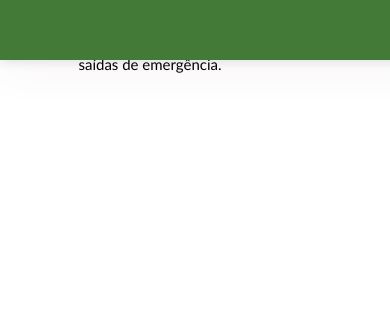
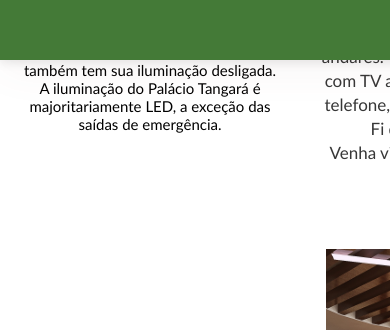
Before and after one commit to enricomartins018/mod5_devs_rest_hotel, a React (Vite) app: page / in a window 390 px wide. Shown: the part 514-844 px from the top of the page. Built offline with nearby package versions, Linux system fonts and the light colour scheme.

Commit message:
media querry

```diff
--- a/src/components/Footer/Footer.module.css
+++ b/src/components/Footer/Footer.module.css
@@ -1,7 +1,7 @@
 .footer {
-    margin-top: -145px;
+    /* margin-top: -145px; */
     width: 100%;
-    height: 380%;
+    /* height: 380%; */
     background-color: #ffffff;
     font-size: 15px;
 }
--- a/src/components/Header/Header.module.css
+++ b/src/components/Header/Header.module.css
@@ -1,9 +1,10 @@
 .header {
-  width: 100vw;
+  width: 100%;
   display: flex;
   align-items: center;
   background: #447a37;
-  box-shadow: 0px 2px 10px rgba(0, 0, 0, 0.1), 0px 10px 40px hwb(0 35% 45% / 0.06);
+  box-shadow: 0px 2px 10px rgba(0, 0, 0, 0.1),
+  0px 10px 40px hwb(0 35% 45% / 0.06);
   position: fixed;
   margin: 0;
 }
@@ -24,7 +25,7 @@
 }
 
 .nav {
-  width: 75%;
+  width: 80%;
   display: flex;
   align-items: center;
   gap: 20px;
@@ -71,21 +72,32 @@
   color: #fff;
 }
 
+@media (max-width: 1024px) {
+  .header {
+    width: 91%;
+  }
 
-@media(max-width:768px) {
-  .header {
-    width: 133vw;
+  .nav {
+    width: 70%;
+    font-size: 13px;
   }
 }
 
-@media(max-width:426px) {
+@media (max-width: 768px) {
+  .header {
+    width: 100%;
+  }
 
+  .nav {
+    width: 55%;
+  }
+}
 
+@media (max-width: 426px) {
   .header {
     width: 240vw;
     flex-direction: column;
     height: 68vh;
-
   }
 
   .btnReserva {
@@ -99,15 +111,14 @@
   }
 }
 
-@media(max-width:376px) {
+@media (max-width: 376px) {
   .header {
     width: 272vw;
     height: 68vh;
   }
 }
 
-
-@media(max-width:321px) {
+@media (max-width: 321px) {
   .header {
     width: 318vw;
     height: 68vh;
--- a/src/components/Main/Main.module.css
+++ b/src/components/Main/Main.module.css
@@ -4,6 +4,22 @@
     display: flex;
     flex-direction: column;
     margin: auto;
-    /* background-color: #437a37 */
-    ;
+
 }
+
+
+
+@media(max-width:1024px) {
+    .main {
+        width: 60%;
+        margin-left: 260px;
+    }
+}
+
+
+@media(max-width:768px) {
+    .main {
+        width: 50%;
+        /* margin-left: 260px; */
+    }
+}
--- a/src/components/SectionServicos/SectionServicos.module.css
+++ b/src/components/SectionServicos/SectionServicos.module.css
@@ -35,6 +35,15 @@
 }
 
 
+
+
+@media(max-width:1024px) {
+    .section {
+        width: 50%;
+    }
+}
+
+
 @media(max-width:768px) {
 
     .section {
--- a/src/components/SectionSobre/SectionSobre.jsx
+++ b/src/components/SectionSobre/SectionSobre.jsx
@@ -12,7 +12,7 @@ export const SectionSobre = () => {
         Hotel Dev's Rest dispõe de excelente estrutura para hospedagem.
       </p>
       <p className={S.paragrafoInfo}>
-        São 60 apartamentos, distribuídos em 8 andares. Todos os apartamentos
+        São 120 apartamentos, distribuídos em 12 andares. Todos os apartamentos
         são equipados com TV a cabo, ar-condicionado split, frigobar, telefone,
         cofre, mesa de trabalho, internet Wi-Fi de alta velocidade e camas box.
         <br />
--- a/src/components/SectionSobre/SectionSobre.module.css
+++ b/src/components/SectionSobre/SectionSobre.module.css
@@ -17,10 +17,12 @@
 
 
 
+
+
 @media(max-width:426px) {
 
   .section {
-    margin-top: 200px;
+    margin-top: 275px;
   }
 
 .divImg {
--- a/src/pages/Home/Home.module.css
+++ b/src/pages/Home/Home.module.css
@@ -8,7 +8,7 @@
 
 .sideNav {
   grid-area: sidenav;
-    position: fixed;
+  /* position: fixed; */
   margin-left: 0;
   margin-top: 100px;
   height: 60vh;
@@ -21,14 +21,12 @@
   padding: 2px;
   grid-column: 1 /2;
   border-radius: 5px;
-
 }
 
 .content {
   grid-area: content;
-    /* background-color: white; */
   padding: 2px;
-    gap: 20px
+  gap: 20px;
 }
 
 .footer {
@@ -37,23 +35,56 @@
   padding: 20px;
   grid-column: 1 /4;
   margin-top: 20px;
-    gap: 20px
+  gap: 20px;
 }
 
 .container {
-    grid-template-areas: "header header header"
-        "sidenav ",
-        "content "
-        "footer footer ";
+  grid-template-areas: "header header header" "sidenav ",
+    "content " "footer footer ";
 }
 
 .container {
-    display:
-        grid;
-    grid-template-columns:
-        300px auto 0px;
-    grid-template-rows:
-        100px 100% 90px;
-    grid-template-areas:
-        "header header""sidenav content""footer footer"
+  display: grid;
+  grid-template-columns: 300px auto 0px;
+  grid-template-rows: 100px 100% 90px;
+  grid-template-areas: "header header" "sidenav content" "footer footer";
 }
+
+@media (max-width: 1024px) {
+
+    .container {
+        grid-template-areas: "header" "sidenav content" "footer";
+
+    }
+  .container {
+    display: grid;
+    grid-template-columns: 0px auto 0px;
+    grid-template-rows: 60px 90% 175px;
+}
+
+   .content {
+    width: 95vw;
+  }
+
+  .header {
+    width: 100%;
+  }
+}
+
+
+@media (max-width: 768px) {
+
+    .container {
+        grid-template-areas: "header" "sidenav content" "footer";
+
+    }
+  .container {
+    display: grid;
+    grid-template-columns: 0px auto 0px;
+    grid-template-rows: 60px 90% 175px;
+}
+
+   .content {
+    width: 100%;
+  }
+}
```
Lines whose indentation alone changed are shown as unchanged.
